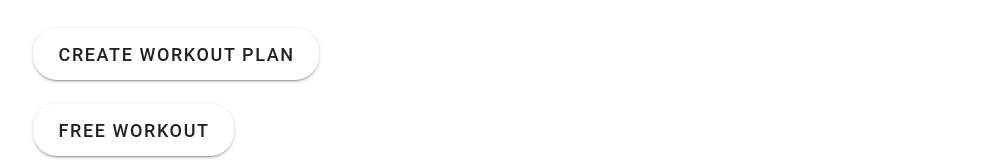
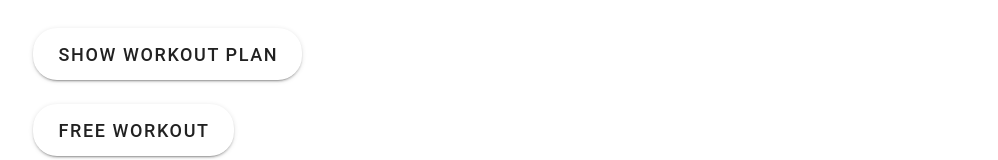
Before and after one commit to KlaraOppenheimerSchule/Bofrostbuben, a Vue app in the folder frontend/: page /StartWorkoutView in a window 1280 px wide. Shown: the top 160 px of the page, without its empty margins (35-1033 px from the left). Built offline with nearby package versions, Linux system fonts and the light colour scheme; a small style sheet from the web is missing; the HTML template or start-up script is replaced by a standard one.

Commit message:
removed unused views + added correct view + router

```diff
--- a/frontend/src/components/buttons/ShowWorkoutPlanButton.vue
+++ b/frontend/src/components/buttons/ShowWorkoutPlanButton.vue
@@ -2,7 +2,7 @@
 
 <template>
   <v-col cols="auto">
-    <v-btn size="x-large" rounded="xl" :to="'/ShowPlanView'"> Show Workout Plan </v-btn>
+    <v-btn size="x-large" rounded="xl" :to="'/WorkoutPlanOverviewView'"> Show Workout Plan </v-btn>
   </v-col>
 </template>
 
--- a/frontend/src/router/index.ts
+++ b/frontend/src/router/index.ts
@@ -11,6 +11,7 @@ const router = createRouter({
     { path: '/StartWorkoutView', component: () => import('../views/StartWorkoutView.vue') },
     { path: '/StartFreeWorkoutView', component: () => import('../views/StartFreeWorkoutView.vue') },
     { path: '/ShowPlanView', component: () => import('../views/ShowPlanView.vue') },
+    { path: '/WorkoutPlanOverviewView', component: () => import('../views/WorkoutPlanOverviewView.vue') },
     {
       path: '/ExerciseCatalogueView',
       name: 'ExerciseCatalogue',
--- a/frontend/src/views/ShowPlanView.vue
+++ /dev/null
@@ -1,5 +0,0 @@
-<script setup lang="ts"></script>
-
-<template>
-  <h1>Hier werden die Pläne stehen</h1>
-</template>
--- a/frontend/src/views/StartWorkoutView.vue
+++ b/frontend/src/views/StartWorkoutView.vue
@@ -5,7 +5,7 @@ import FreeWorkoutButton from '@/components/buttons/StartFreeWorkoutButton.vue'
 import ShowWorkoutPlanButton from '@/components/buttons/ShowWorkoutPlanButton.vue'
 
 //This is a conditional const; if it is true the CreateWorkoutPlanButton is displayed, otherwise the ShowWorkoutPlanButton
-const showCreatePlan = ref(true)
+const showCreatePlan = ref(false)
 </script>
 
 <template>
--- /dev/null
+++ b/frontend/src/views/WorkoutPlanOverviewView.vue
@@ -0,0 +1,11 @@
+<script setup lang="ts">
+
+</script>
+
+<template>
+  WorkoutPlanOverviewView
+</template>
+
+<style scoped>
+
+</style>
```
